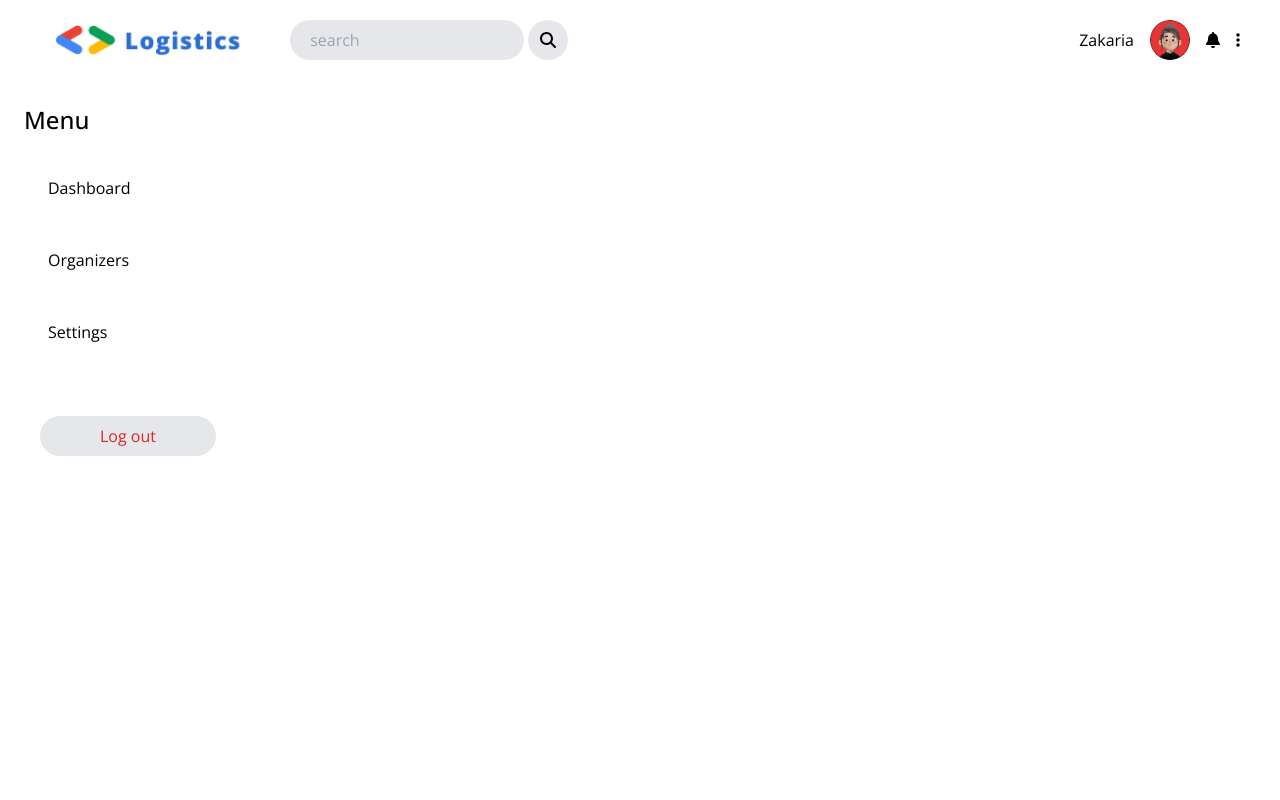
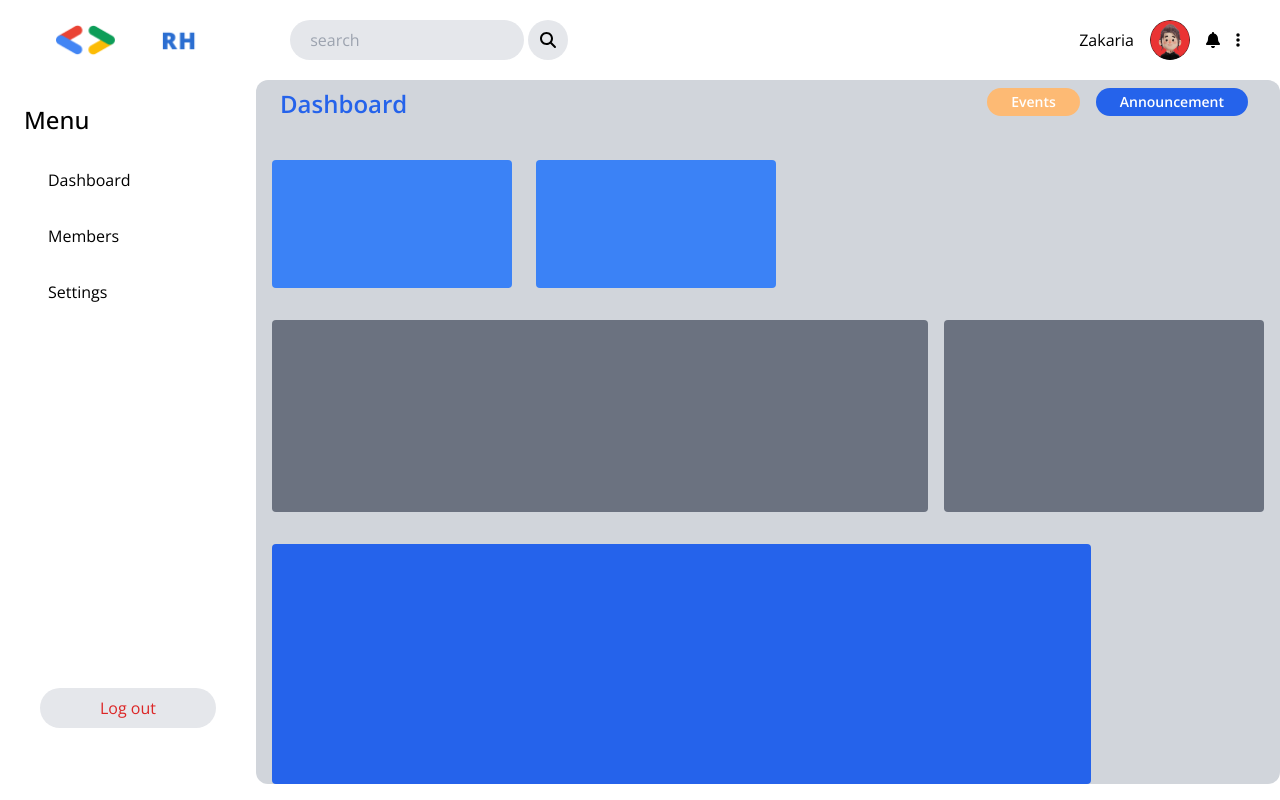
Before and after one commit to abd-ellatif/organizers-dashboard, a React (Vite) app: page /RH in a window 1280 px wide. Built offline with nearby package versions, Linux system fonts and the light colour scheme.

Commit message:
router added

```diff
--- a/package.json
+++ b/package.json
@@ -17,7 +17,8 @@
     "@fortawesome/free-solid-svg-icons": "^6.3.0",
     "@fortawesome/react-fontawesome": "^0.2.0",
     "react": "^18.2.0",
-    "react-dom": "^18.2.0"
+    "react-dom": "^18.2.0",
+    "react-router-dom": "^6.8.1"
   },
   "devDependencies": {
     "@types/react": "^18.0.26",
--- a/src/App.jsx
+++ b/src/App.jsx
@@ -1,7 +1,8 @@
 import { useState } from 'react'
-import NavigationBar from './components/NavigationBar'
 import LogisticsPage from './pages/LogisticsPage';
 import RhPage from './pages/RhPage'
+import { BrowserRouter as Router, Route, Link, Routes } from "react-router-dom";
+import LoginPage from './pages/LoginPage';
 
 
 function App() {
@@ -22,8 +23,13 @@ function App() {
 
   return (
     <div className="App ">
-      <NavigationBar type={"Logistics"} handleSearch={handleSearch} handleSearchChange={handleSearchChange}></NavigationBar>
-      <LogisticsPage></LogisticsPage>
+      <Router>
+      <Routes>
+        <Route path='/*' element={<LoginPage></LoginPage>}></Route>
+        <Route path='/RH/*' element={<RhPage></RhPage>}></Route>
+        <Route path='/Logistics/*' element={<LogisticsPage></LogisticsPage>}> </Route>
+      </Routes>
+      </Router>
     </div>
   )
 }
--- a/src/components/Logisticsmenu.jsx
+++ b/src/components/Logisticsmenu.jsx
@@ -1,4 +1,4 @@
-
+import {Link} from 'react-router-dom'
 
 
 export default function Logisticsmenu(){
@@ -11,13 +11,13 @@ export default function Logisticsmenu(){
         <h1 className="text-2xl font-medium">Menu</h1>
         <ul >
         <li className="m-4 my-8">
-            <button className="active:bg-blue-400 p-2 rounded-3xl"> Dashboard </button>
+            <Link to='/Logistics/' className="active:bg-blue-400 p-2 rounded-3xl"> Dashboard </Link>
         </li>
         <li className="m-4 my-8">
-           <button className="active:bg-blue-400 p-2 rounded-3xl">  Organizers </button>
+           <Link to='/Logistics/organizers' className="active:bg-blue-400 p-2 rounded-3xl">  Organizers </Link>
         </li>
         <li className="m-4 my-8">
-            <button className="active:bg-blue-400 p-2 rounded-3xl"> Settings </button>
+            <Link to='/Logistics/settings' className="active:bg-blue-400 p-2 rounded-3xl"> Settings </Link>
         </li>
     </ul>
         </div>
--- a/src/components/RHmenu.jsx
+++ b/src/components/RHmenu.jsx
@@ -1,4 +1,4 @@
-
+import {Link} from 'react-router-dom'
 
 export default function RHmenu (){
 
@@ -9,13 +9,13 @@ export default function RHmenu (){
             <h1 className="text-2xl font-medium">Menu</h1>
             <ul >
             <li className="m-4 my-8">
-                <button className="active:bg-blue-400 p-2 rounded-3xl"> Dashboard </button>
+                <Link to='/RH/' className="active:bg-blue-400 p-2 rounded-3xl"> Dashboard </Link>
             </li>
             <li className="m-4 my-8">
-               <button className="active:bg-blue-400 p-2 rounded-3xl"> Members </button>
+               <Link to='/RH/members' className="active:bg-blue-400 p-2 rounded-3xl"> Members </Link>
             </li>
             <li className="m-4 my-8">
-                <button className="active:bg-blue-400 p-2 rounded-3xl"> Settings </button>
+                <Link to='/RH/settings' className="active:bg-blue-400 p-2 rounded-3xl"> Settings </Link>
             </li>
         </ul>
             </div>
--- a/src/pages/LogisticsPage.jsx
+++ b/src/pages/LogisticsPage.jsx
@@ -1,15 +1,35 @@
 import Logisticsmenu from "../components/Logisticsmenu";
+import OrganizersSection from "../components/OrganizersSection";
+import NavigationBar from "../components/NavigationBar";
+import { BrowserRouter as Router, Route, Link, Routes } from "react-router-dom";
+import LogisticsDashboardSection from "../components/LogisticsDashboardSection";
+import SettingsPanel from "../components/SettingsPanel"
+
 
 
 
 
 export default function LogisticsPage(props){
-    return(<div className="grid grid-cols-5">
-        <div className="col-span-1">
-            <Logisticsmenu></Logisticsmenu>
-        </div>
-        <div className="col-span-4">
-        </div>
+    return(
+        <div>
 
-    </div>);
+        <NavigationBar type='Logistics'></NavigationBar>
+   <div className="grid grid-cols-5">
+       <div className="col-span-1">
+           <Logisticsmenu></Logisticsmenu>
+       </div>
+       <div className="col-span-4">
+           <Routes>
+               <Route path="/" element={<LogisticsDashboardSection></LogisticsDashboardSection>}></Route>
+               <Route path='/organizers' element={<OrganizersSection></OrganizersSection>}></Route>
+               <Route path='/settings' element={<SettingsPanel></SettingsPanel>}></Route>
+           </Routes>
+       </div>
+
+   </div>
+
+       </div>
+    );
+
+
 }
--- a/src/pages/RhPage.jsx
+++ b/src/pages/RhPage.jsx
@@ -4,14 +4,30 @@ import NewMember from "../components/NewMember";
 import OrganizersSection from "../components/OrganizersSection";
 import RHmenu from "../components/RHmenu";
 import SettingsPanel from  "../components/SettingsPanel";
+import NavigationBar from "../components/NavigationBar";
+import { BrowserRouter as Router, Route, Link, Routes } from "react-router-dom";
+import RhDashboardSection from "../components/RhDashboardSection";
 
 export default function RhPage(props){
-    return(<div className="grid grid-cols-5">
+
+    return(
+        <div>
+
+         <NavigationBar type='RH'></NavigationBar>
+    <div className="grid grid-cols-5">
         <div className="col-span-1">
             <RHmenu></RHmenu>
         </div>
         <div className="col-span-4">
+            <Routes>
+                <Route path="/" element={<RhDashboardSection></RhDashboardSection>}></Route>
+                <Route path='/Members' element={<MembersSection></MembersSection>}></Route>
+                <Route path='/settings' element={<SettingsPanel></SettingsPanel>}></Route>
+            </Routes>
         </div>
 
-    </div>);
+    </div>
+
+        </div>
+   );
 }
```
Also changed, not shown: 2 other files (tests, documents, lock files or other folders).
